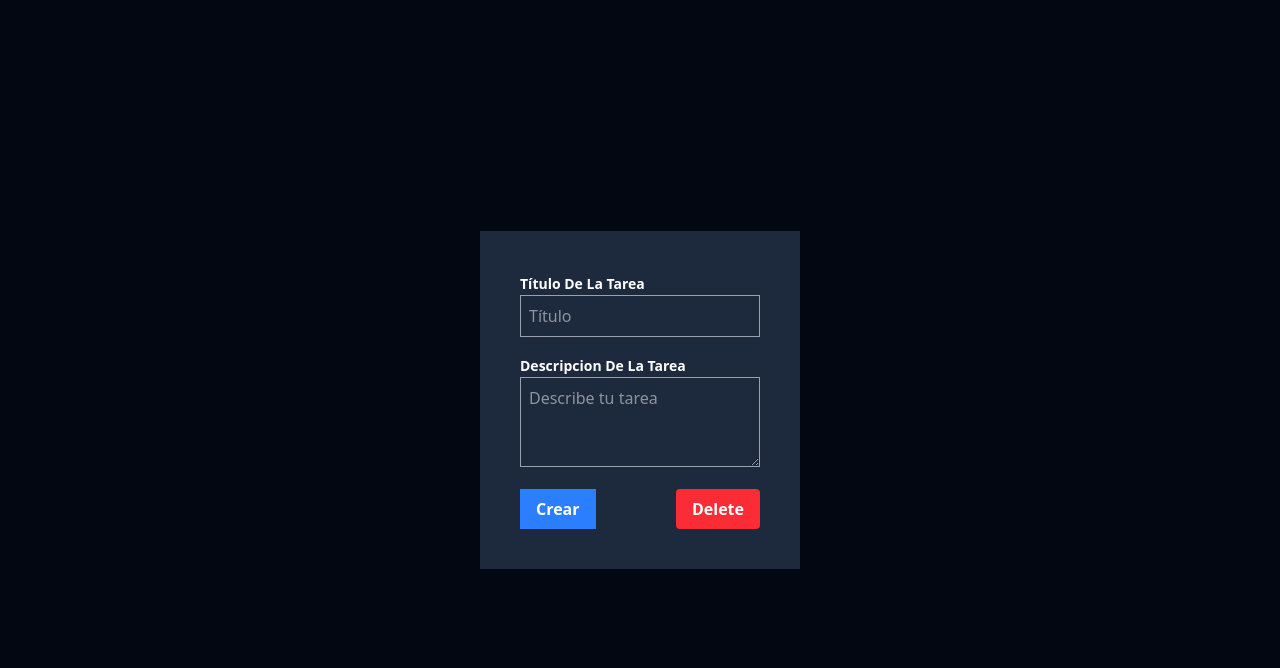
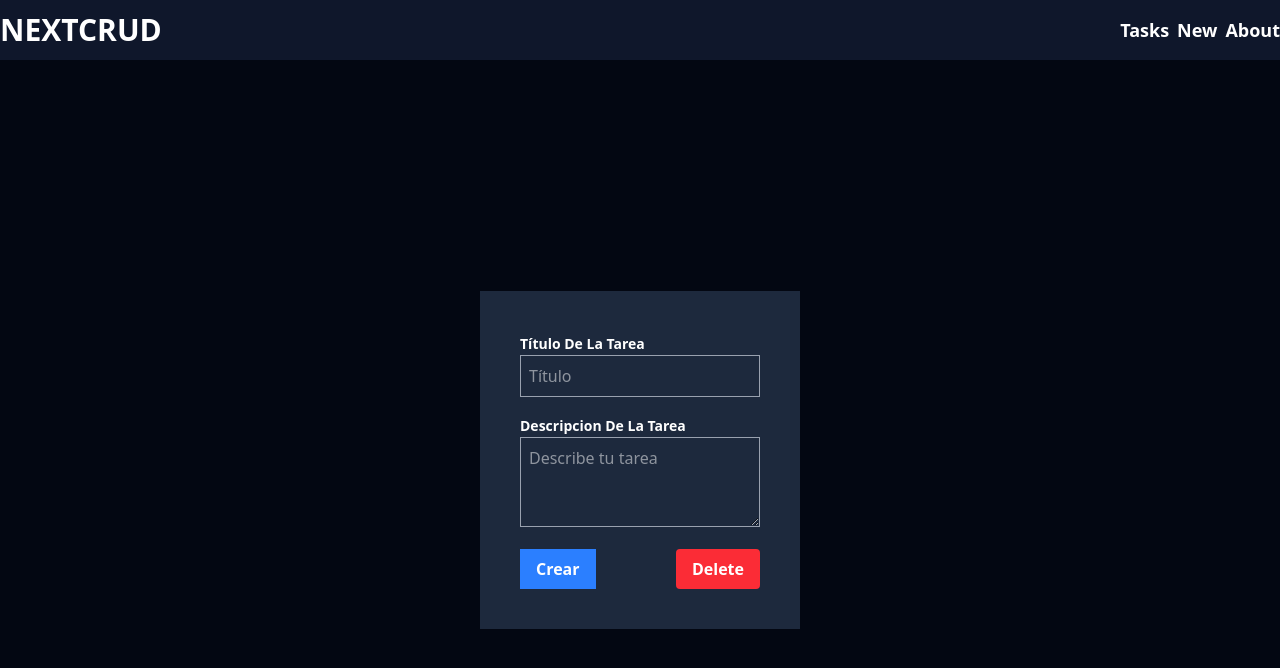
Before and after one commit to Angie09309/nextjs-prisma-crud, a Next.js app: page /tasks/edit/1 in a window 1280 px wide. Shown: the top 668 px of the page. Built offline with nearby package versions, Linux system fonts and the light colour scheme; no server answers; the database is empty.

Commit message:
Añadir componentes Navbar y NotFound para navegación y manejo de errores

```diff
--- a/src/app/layout.jsx
+++ b/src/app/layout.jsx
@@ -1,5 +1,6 @@
 import { Geist, Geist_Mono } from "next/font/google";
 import "./globals.css";
+import Navbar from "@/components/Navbar";
 
 const geistSans = Geist({
   variable: "--font-geist-sans",
@@ -23,6 +24,8 @@ export default function RootLayout({ children }) {
         className={`${geistSans.variable} ${geistMono.variable} antialiased`}
         suppressHydrationWarning
       >
+        <Navbar></Navbar>
+
         {children}
       </body>
     </html>
--- /dev/null
+++ b/src/app/not-found.jsx
@@ -0,0 +1,19 @@
+import Link from "next/link"
+
+function NotFound() {
+    return (
+        <section className="flex h-[calc(100vh-7rem)] justify-center items-center">
+            <div className="text-center">
+                <h1 className="text-4xl font-bold">
+                    Not Found
+                </h1>
+
+                <Link href="/" className="text-slate-400 text-2xl mt-5">
+                    Volver al inicio
+                </Link>
+            </div>
+        </section>
+    )
+}
+
+export default NotFound
--- /dev/null
+++ b/src/components/Navbar.jsx
@@ -0,0 +1,35 @@
+import Link from "next/link"
+
+function Navbar() {
+    return (
+        <nav className="bg-slate-900">
+            <div className="container mx-auto flex justify-between items-center py-3">
+                <Link href={"/"}>
+                    <h3 className="font-bold text-3xl">
+                        NEXTCRUD
+                    </h3>
+                </Link>
+
+                <ul className="flex gap-x-2 text-lg font-bold">
+                    <li>
+                        <Link href={"/"} className="text-slate- hover:text-slate-200" >
+                            Tasks
+                        </Link>
+                    </li>
+                    <li>
+                        <Link href={"/new"} className="text-slate- hover:text-slate-200">
+                            New
+                        </Link>
+                    </li>
+                    <li className="text-slate- hover:text-slate-200">
+                        <Link href={"/about"}>
+                            About
+                        </Link>
+                    </li>
+                </ul>
+            </div>
+        </nav >
+    )
+}
+
+export default Navbar
```
